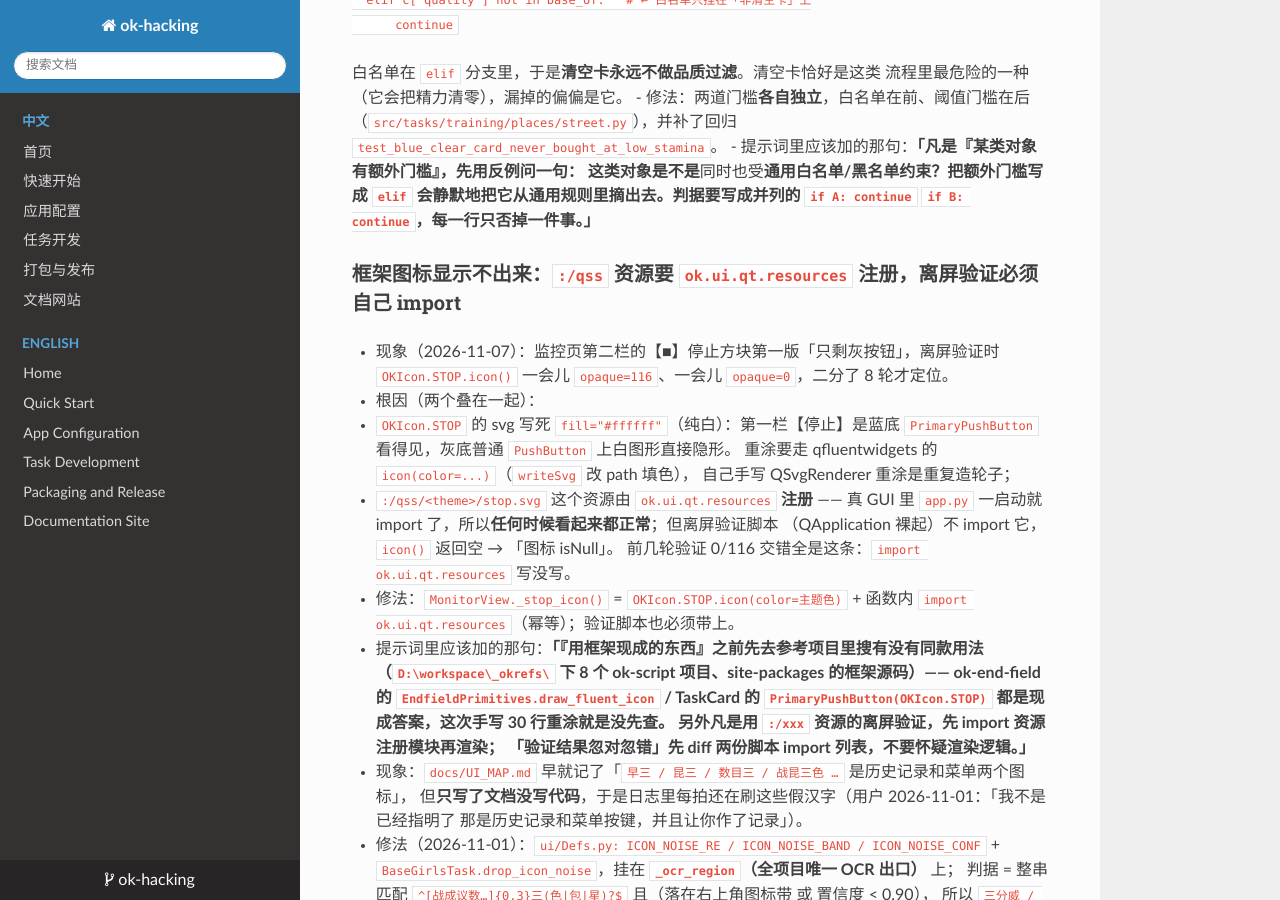
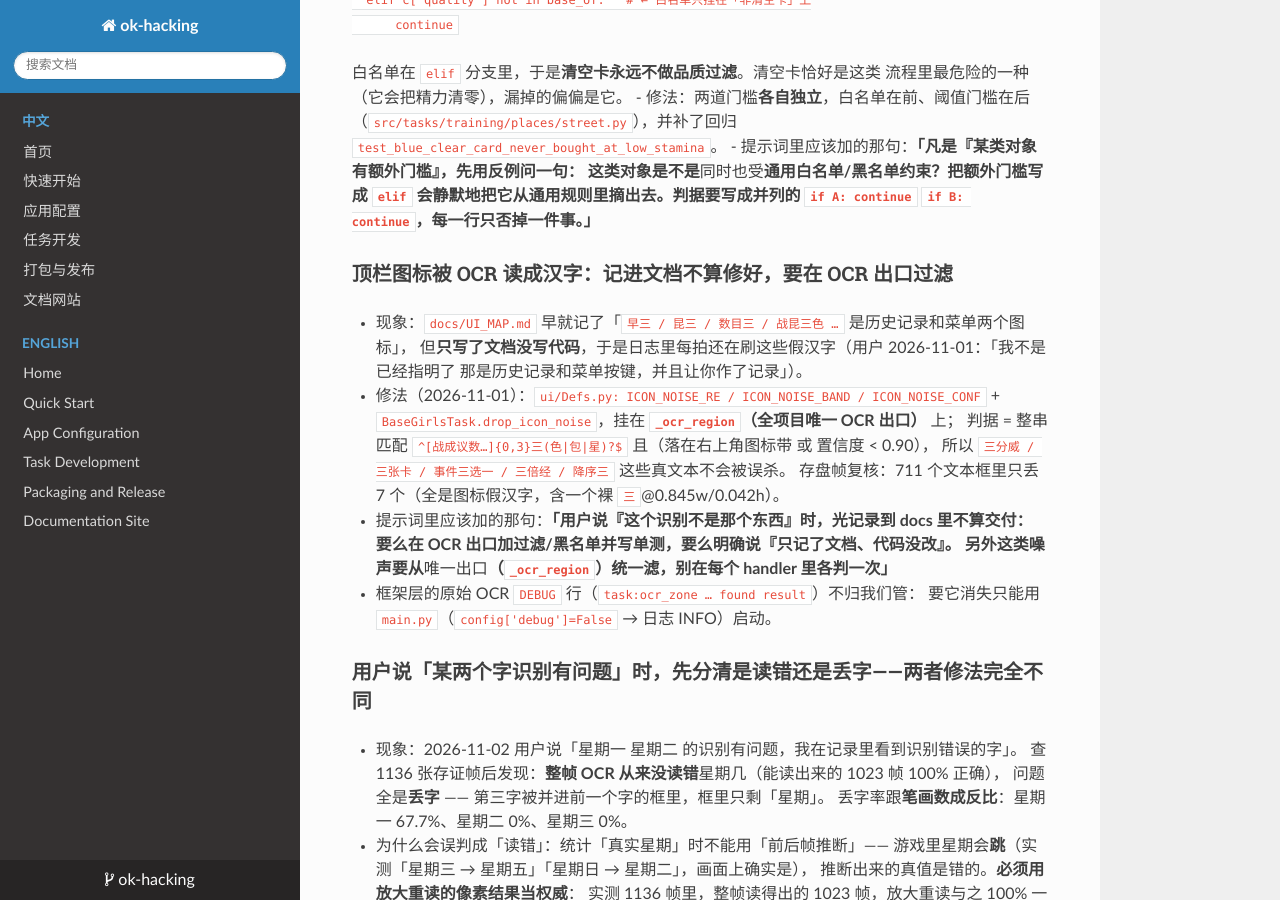
Before and after one commit to TieLaa/ok-hacking, an MkDocs documentation site: the page built from docs/PROMPT_PLAYBOOK.md, in a window 1280 px wide and 900 px high, scrolled down 16876 px. Built offline with MkDocs 1.6.1, drawn with Linux system fonts in a browser that asks for light colours; nearby versions of some CDN libraries.

Commit message:
Revert "fix(ui): 第二栏■停止方块改用 OKIcon.STOP.icon(color=...) 重涂"
This reverts commit 7fe850927f41f1771a92a521d26ce62198c58fb5.

```diff
--- a/docs/PROMPT_PLAYBOOK.md
+++ b/docs/PROMPT_PLAYBOOK.md
@@ -681,29 +681,7 @@ runtime，reload_tasks 只刷新已注册任务模块。
   会静默地把它从通用规则里摘出去。判据要写成并列的 `if A: continue`
   `if B: continue`，每一行只否掉一件事。」**
 
-### 框架图标显示不出来：`:/qss` 资源要 `ok.ui.qt.resources` 注册，离屏验证必须自己 import
-
-- 现象（2026-11-07）：监控页第二栏的【■】停止方块第一版「只剩灰按钮」，离屏验证时
-  `OKIcon.STOP.icon()` 一会儿 `opaque=116`、一会儿 `opaque=0`，二分了 8 轮才定位。
-- 根因（两个叠在一起）：
-  1. `OKIcon.STOP` 的 svg 写死 `fill="#ffffff"`（纯白）：第一栏【停止】是蓝底
-     `PrimaryPushButton` 看得见，灰底普通 `PushButton` 上白图形直接隐形。
-     重涂要走 qfluentwidgets 的 `icon(color=...)`（`writeSvg` 改 path 填色），
-     自己手写 QSvgRenderer 重涂是重复造轮子；
-  2. `:/qss/<theme>/stop.svg` 这个资源由 `ok.ui.qt.resources` **注册** —— 真 GUI 里
-     `app.py` 一启动就 import 了，所以**任何时候看起来都正常**；但离屏验证脚本
-     （QApplication 裸起）不 import 它，`icon()` 返回空 → 「图标 isNull」。
-     前几轮验证 0/116 交错全是这条：`import ok.ui.qt.resources` 写没写。
-- 修法：`MonitorView._stop_icon()` = `OKIcon.STOP.icon(color=主题色)` +
-  函数内 `import ok.ui.qt.resources`（幂等）；验证脚本也必须带上。
-- 提示词里应该加的那句：**「『用框架现成的东西』之前先去参考项目里搜有没有同款用法
-  （`D:\workspace\_okrefs\` 下 8 个 ok-script 项目、site-packages 的框架源码）——
-  ok-end-field 的 `EndfieldPrimitives.draw_fluent_icon` / TaskCard 的
-  `PrimaryPushButton(OKIcon.STOP)` 都是现成答案，这次手写 30 行重涂就是没先查。
-  另外凡是用 `:/xxx` 资源的离屏验证，先 import 资源注册模块再渲染；
-  「验证结果忽对忽错」先 diff 两份脚本 import 列表，不要怀疑渲染逻辑。」**
-
-
+### 顶栏图标被 OCR 读成汉字：记进文档不算修好，要在 OCR 出口过滤
 
 - 现象：`docs/UI_MAP.md` 早就记了「`早三 / 昆三 / 数目三 / 战昆三色 …` 是历史记录和菜单两个图标」，
   但**只写了文档没写代码**，于是日志里每拍还在刷这些假汉字（用户 2026-11-01：「我不是已经指明了
```
Also changed, not shown: 1 other file.
